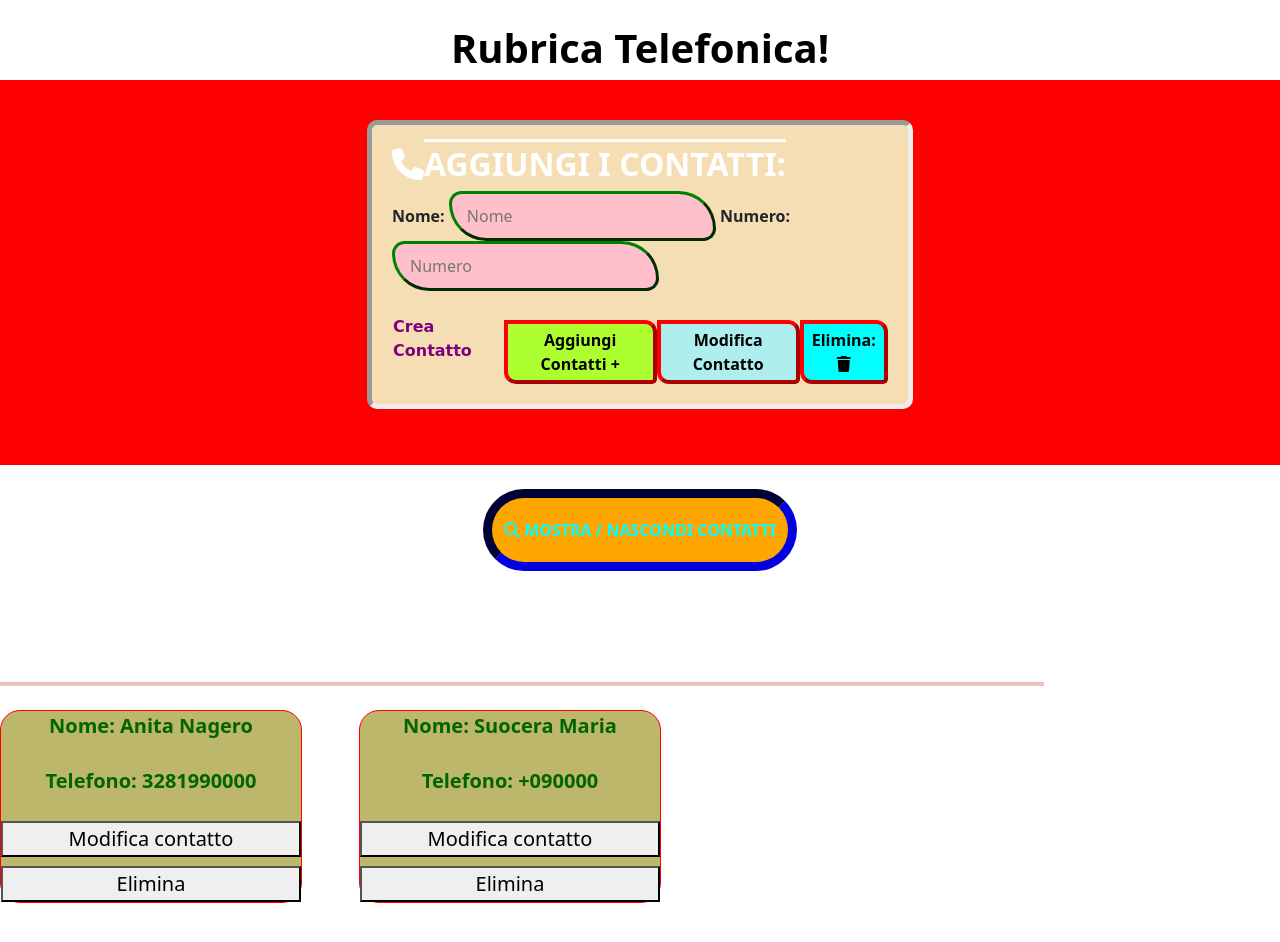
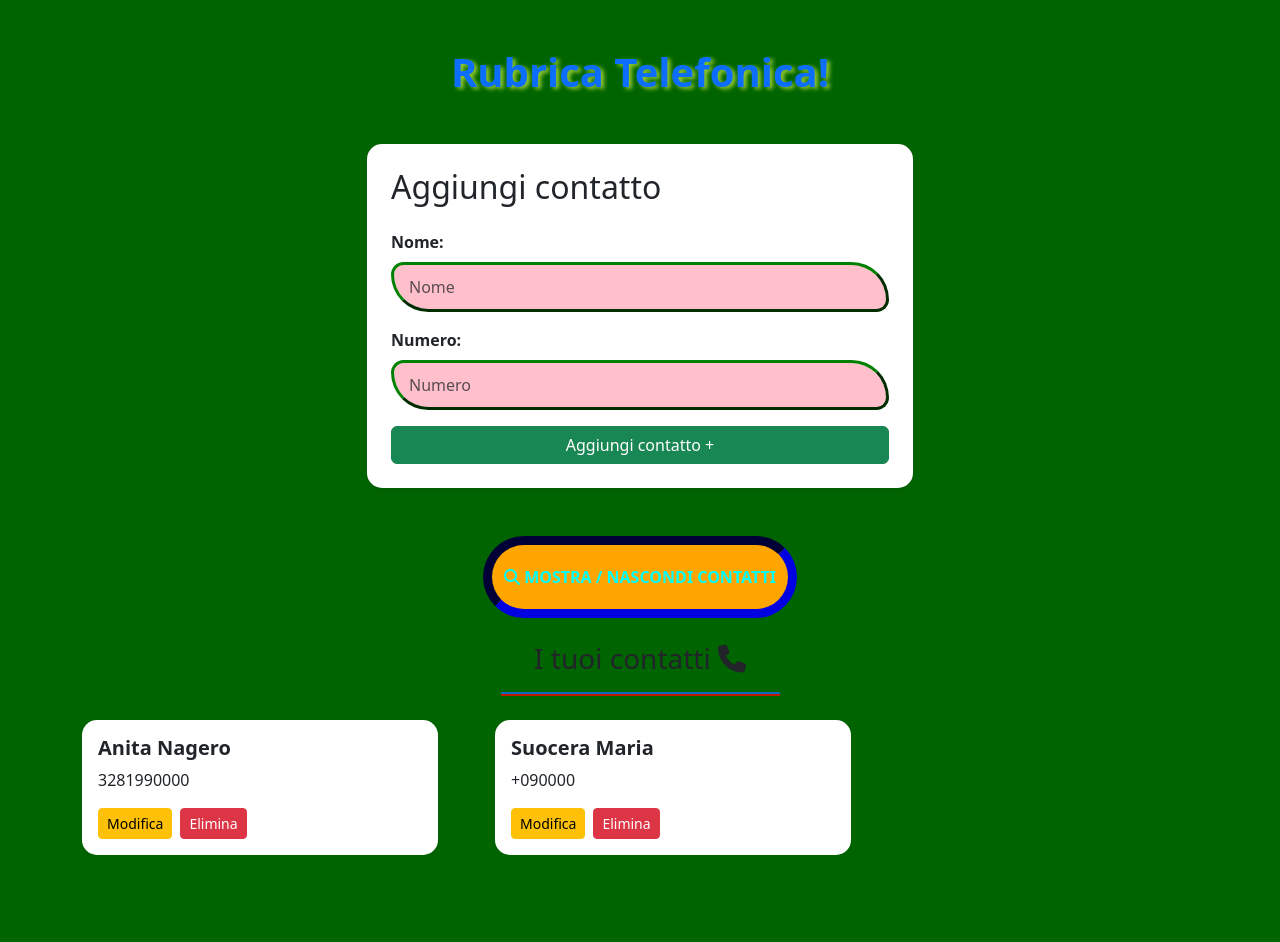
Before and after one commit to Hackademy-180/esercizio_Nagero_Anita_R_, a plain HTML site: page index.html in a window 1280 px wide. After the commit the page ends 855 px from the top, so only its background shows below. Drawn offline with nearby package versions, Linux system fonts and the light colour scheme.

Commit message:
apportate modifiche

```diff
--- a/index.html
+++ b/index.html
@@ -1,4 +1,27 @@
 
+
+
+<!-- traccia esercizio:
+ Crea una rubrica contenente una lista di contatti
+
+
+ e con le seguenti funzionalita':
+Mostrare o nascondere la lista dei contatti
+
+
+Popolare la tabella
+con i contatti presenti nell’array
+ di partenza
+
+
+Aggiungere un nuovo contatto
+Eliminare un contatto in rubrica
+Modificare un contatto presente in rubrica
+
+
+
+
+-->
 <!DOCTYPE html>
 <html lang="en">
 <head>
@@ -10,90 +33,80 @@
     <script src="https://kit.fontawesome.com/daf6ff33d9.js" crossorigin="anonymous"></script>
 
     <!-- link bootstrap -->
-    <link href="https://cdn.jsdelivr.net/npm/bootstrap@5.3.8/dist/css/bootstrap.min.css" rel="stylesheet"
-        integrity="sha384-sRIl4kxILFvY47J16cr9ZwB07vP4J8+LH7qKQnuqkuIAvNWLzeN8tE5YBujZqJLB" crossorigin="anonymous">
+<link href="https://cdn.jsdelivr.net/npm/bootstrap@5.3.8/dist/css/bootstrap.min.css" rel="stylesheet"
+    integrity="sha384-sRIl4kxILFvY47J16cr9ZwB07vP4J8+LH7qKQnuqkuIAvNWLzeN8tE5YBujZqJLB" crossorigin="anonymous">
 
 <link rel="stylesheet" href="style.css">
 
 </head>
 <body>
-<div class="page">
+
+
+<div class="container mt-5">
 <!--Header-->
-<header class="container mt-4">
+<header class="text-center mb-5">
 
-         <h1>Rubrica Telefonica!</h1>
 
+    <!-- titolone -->
+         <h1 class="fw-bold text-primary">Rubrica Telefonica!</h1>
 </header>
 
 <!-- Inizio di pagina; main -->
-<main class="paginazione">
-<section class="sez_form">
+<main>
+<section class="row justify-content-center mb-5">
+       <div class="col-md-6">
+               <!-- sezione per imputs -->
 
-        <div class="container">
-                <!-- input NOME  e PHONE-->
+    <div class="card shadow-sm p-4">
+      <h2 class="mb-4">Aggiungi contatto</h2>
 
-    <div class="row justify-content-center">
-        <div class="col-12 col-md-6 mb-3">
+            <!-- form -->
+<form class="contact-form" id="contactForm">
+    <div class="mb-3">
+        <!-- INPUT 1 -->
+        <label for="inputName" class="form-label fw-bold">Nome:</label>
+        <input type="text" id="inputName" class="form-control" placeholder="Nome">
+    </div>
+<!-- INPUT 2  -->
+    <div class="mb-3">
+        <label for="inputPhone" class="form-label fw-bold">Numero:</label>
+        <input type="text" id="inputPhone" class="form-control" placeholder="Numero">
+    </div>
+
+    <!-- PRIMO BOTTONE / AGGIUNGI + -->
+    <div class="d-grid gap-2">
+        <button id="addBtn" class="btn btn-success" type="submit">
+            Aggiungi contatto +
+        </button>
 
 
 
-            <!-- form -->
-<form class="form_container">
-<div class="form-group">
-        <h2 class="sotto_title"><i class="fa-solid fa-phone"></i>Aggiungi i contatti:</h2>
-
-<label for="inputName" class="form_label fw-bold">Nome:</label>
-    <input type="text" id="inputName" class="input Name" placeholder="Nome">
-
-
-<label for="inputPhone" class="form_label fw-bold">Numero:</label>
-<input type="text" id="inputPhone" class="input Phone" placeholder="Numero">
-
-
-<!-- BOTTONE -->
-<div class="BTN_btn mt-4 d-flex justify-content-start">
-    <p class="paragrafo">Crea Contatto</p>
-<button id="addBtn" class="btn btn-add" type="button">
-         Aggiungi Contatti +
-</button>
-<!-- BUTTON MODIFICHI -->
-<button id="editBtn" class="btn btn-edit" type="button" data-action="edit">Modifica Contatto</button>
-<!-- BOTTONE ELIMINAZIONE -->
-<button id="deleteBtn" class="btn btn-delete" type="button" data-action="delete">Elimina: <i class="fa-solid fa-trash"></i></button>
+    </div>
+</form>
 </div>
-</div>
-</div>
-</div>
-</div>
-</form>
 </section>
 
 
-<div class="text-center justify-content-center my-4">
+<div class="text-center justify-content-center mb-4">
     <!-- Bottone mostrami / nascondimi contatto-i -->
-    <button id="btnToggle" class="btn btn-toggle"><i class="fa-solid fa-magnifying-glass"></i>
+    <button type="button" id="btnToggle" class="btn btn-primary"><i class="fa-solid fa-magnifying-glass"></i>
         Mostra / Nascondi Contatti</button>
 </div>
+
+<!-- SEZIONE PER LA LISTA CONTATTI -->
 <section>
-    <div class="col-md-8">
-        <h2 class="sotto_title text-center mb-4 mt-5 py-6">I tuoi contatti <i class="fa-solid fa-phone"></i></h2>
-        <hr class="hr_spezza">
+    <div class="text-center mb-4">
+        <h2 class="h3">I tuoi contatti <i class="fa-solid fa-phone"></i></h2>
+        <hr class="hr_spezza w-25 mx-auto border-primary border-2 opacity-75">
 
     </div>
-</div>
-</section>
-<!-- div per i contatti -->
 
-    <section class="sez_contacts my-5 mt-4">
-    <div class="row"  id="contactContainer"></div>
+<!-- div per i contatti  -->
+    <div class="row g-4" id="contactContainer"></div>
 
 </section>
 
-</div>
-</div>
 
-
-</div>
 </main>
 
 </div>
--- a/main.js
+++ b/main.js
@@ -5,11 +5,12 @@
 
 let nomeInput = document.querySelector('#inputName');
 let telefonoInput = document.querySelector('#inputPhone');
-let btnAdd = document.querySelector('#addBtn');
-let btnEdit = document.querySelector('#editBtn');
-let btnDelete = document.querySelector('#deleteBtn');
+let contactForm = document.querySelector('#contactForm')
+
 let btnToggle = document.querySelector('#btnToggle');
 let container = document.querySelector('#contactContainer');
+
+
 
 
 //Lista contatti / è 1 array:
@@ -35,38 +36,37 @@ function renderContacts() {
     //svuotare contenitore
     container.innerHTML = '';
 
-    contacts.forEach((contatto, index) =>
-{
+   contacts.forEach(function (contatto, index) {
     let div = document.createElement('div');
-    div.className = 'col-8 col-md-3 mb-3';
+    div.className = 'col-12 col-md-6 col-lg-4';
     div.innerHTML = `
-
-<div class="card-contatto">
-            <p> Nome: ${contatto.nome} </p>
-            <p> Telefono: ${contatto.telefono} </p>
-             <button class="edit-btn" onclick="editContact(${index})">Modifica contatto</button>
-        <button onclick="deleteContact(${index})">Elimina</button>
+      <div class="card h-100 shadow-sm">
+        <div class="card-body">
+          <h5 class="card-title">${contatto.nome}</h5>
+          <p class="card-text">${contatto.telefono}</p>
+          <div class="d-flex gap-2 mt-3">
+            <button type="button" class="btn btn-sm btn-warning" onclick="editContact(${index})">Modifica</button>
+            <button type="button" class="btn btn-sm btn-danger" onclick="deleteContact(${index})">Elimina</button>
           </div>
-
+        </div>
+      </div>
     `;
-
     container.appendChild(div);
   });
 }
 
 
 
-// EVENTI; CLICK BOTTONE AGGIUNGO
+// EVENTI; CLICK BOTTONE AGGIUNGO IL CONTATTO
 
-btnAdd.addEventListener('click', () => {
+contactForm.addEventListener('submit',function (e) {
+e.preventDefault();
 
   let nome = nomeInput.value.trim();
   let telefono = telefonoInput.value.trim();
 
-    if ( nome === '' || telefono === '') {
-
-        alert("Compila i campi!");
-
+  if (nome === '' || telefono === '') {
+    alert('Attenzione!! Compila i campi!');
     return;
   }
 
@@ -81,51 +81,47 @@ contacts.push({
     nomeInput.value = '';
    telefonoInput.value = '';
 
+
+   //aggiorna
             renderContacts();
 
             });
 
- //MOSTRA / NASCONDI
-
-    btnToggle.addEventListener('click', () => {
-
+btnToggle.addEventListener('click', function () {
   container.classList.toggle('d-none');
 });
 
+    //FUNZIONE ELIMINAZIONE
+//globale; x onclick
+    window.deleteContact = function(index) {
 
-    //FUNZIONE ELIMINAZIONE
+  let conferma = confirm('Sei sicuro di voler eliminare il contatto "' + contacts[index].nome + '"?');
 
-    function deleteContact(index) {
-
-          console.log('index:', index);
-
- if(confirm("Sei sicuro di voler eliminare questo contatto?")){
+    if (conferma) {
+    contacts.splice(index, 1);
+    renderContacts();
+  }
+};
 
 
-     //RIMUOVO ELEMENT BY ARRAY
+    //FUNZIONW MODIFICA contatto-i
+window.editContact = function(index) {
+let nuovoNome = prompt('Modifica il nome:', contacts[index].nome);
+let nuovoTelefono = prompt('Modifica il telefono:', contacts[index].telefono);
 
-     contacts.splice(index, 1);
-     //FINE E STAMPA F.
-        renderContacts();
 
- }
-}
-
-    //FUNZIONW MODIFICA contatto-i
-
-     function editContact(index) {
-            let nuovoNome = prompt("Modifica il nome:", contacts[index].nome);
-            let nuovoTelefono = prompt("Modifica il telefono:", contacts[index].telefono);
-
+            //CONDIZIONE PER VERIFICA; SE UTENTE HA PREMUTO;
             if (nuovoNome !== null && nuovoTelefono !== null) {
 
-                contacts[index].nome = nuovoNome.trim() || contacts[index].nome;
-                contacts[index].telefono = nuovoTelefono.trim() || contacts[index].telefono;
-                renderContacts('');
+                contacts[index].nome = nuovoNome.trim() || c
+                ontacts[index].nome;
+                contacts[index].telefono = nuovoTelefono.trim() ||
+                contacts[index].telefono;
+                renderContacts();
 
 
             }
-        }
+        };
 
 
     //FINISCE LA FUNZIONE
--- a/style.css
+++ b/style.css
@@ -1,32 +1,17 @@
 h1 {
-    font-weight: bolder;
-    font-size: 100x ;
-
+    font-weight: bold;
        color: black;
        text-align: center;
+       text-shadow: 3px 2px 4px yellowgreen;
    }
 
    body {
-       background-color: white;
+       background-color: darkgreen;
 
 
    }
 
-   /* BOTTONI */
 
-
-#editBtn,#deleteBtn,#addBtn{
-            padding: 4px;
-            padding-right: 4px;
-            margin-top: 5px;
-            border-radius: 0px 12px 5px;
-            border-style: outset;
-             border: 4px outset red;
-             display: block;
-            cursor: pointer;
-            justify-content: center;
-
-}
 
 #btnToggle{
     text-decoration: solid;
@@ -39,50 +24,6 @@ h1 {
     border-radius: 280px;
     cursor: pointer;
 }
-
-
-.btn-add{
-
-    background-color: greenyellow;
-    font-weight: bold;
-    color: black;
-
-}
-
-.btn-edit {
-   font-weight: bold;
-    background-color: paleturquoise;
-    color: black;
-}
-
-
-
- .btn-delete {
-    font-weight: bold;
-     color: black;
-     background-color: aqua;
- }
-
-
-
-
-
-
-   .btn:hover {
-
-       color: tomato;
-       border: 3px;
-       border-style: ouset;
-       background-color: wheat;
-   }
-
-
-
-
-   .btn-shadow {
-       box-shadow: 2px 2px 2px 4px red, -2px -2px -4px red;
-
-   }
 
 
    /* SOTTOTITOLO */
@@ -123,10 +64,15 @@ margin-left: 1px;
     color: darkblue;
 }
 
+.card{
+    border:3px cyan;
+    border-radius: 15px;
+}
 
+.card-title{
+    font-weight: bold;
 
-
-
+}
 
 
 
@@ -175,10 +121,7 @@ margin-left: 1px;
 
    }
 
-   .sez_contacts {
-    border-radius: 6px 17px 88px;
 
-   }
 
    .card-contatto{
     display: flex;
```
Lines whose indentation alone changed are shown as unchanged.
